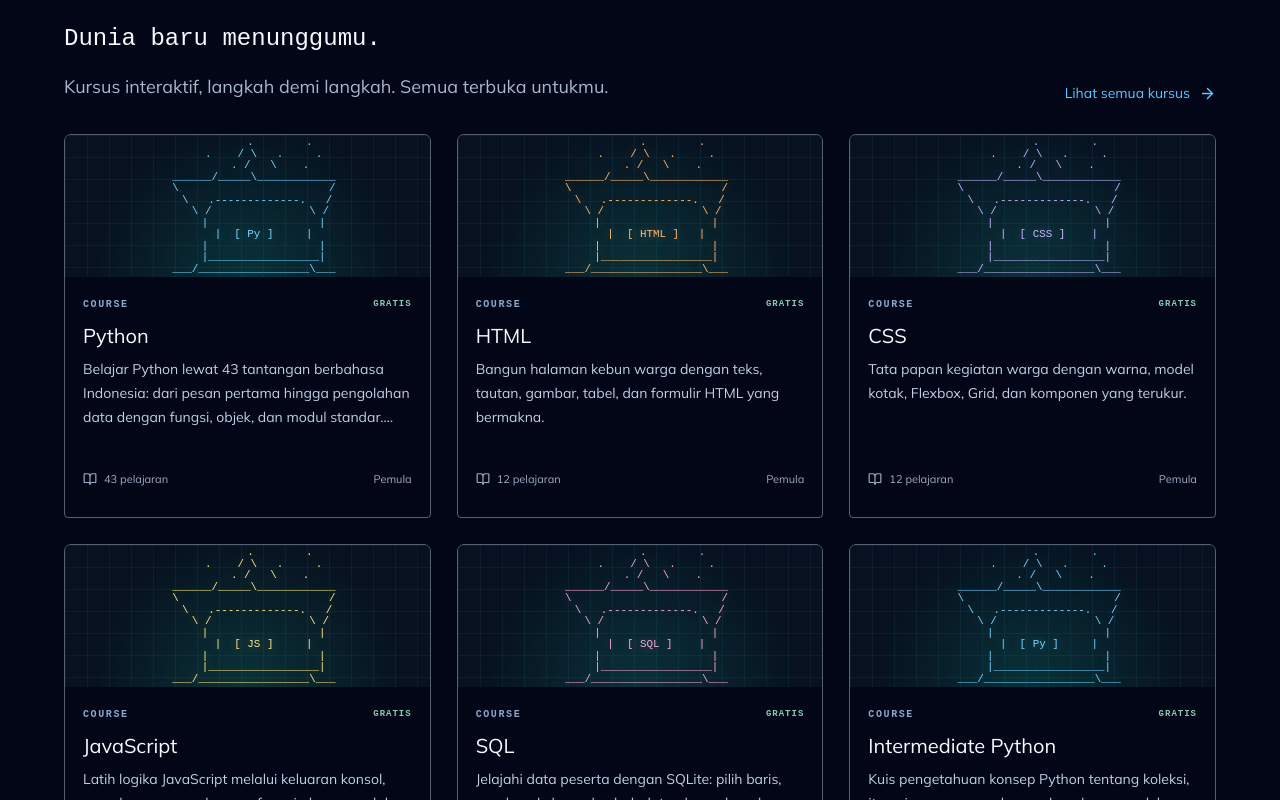
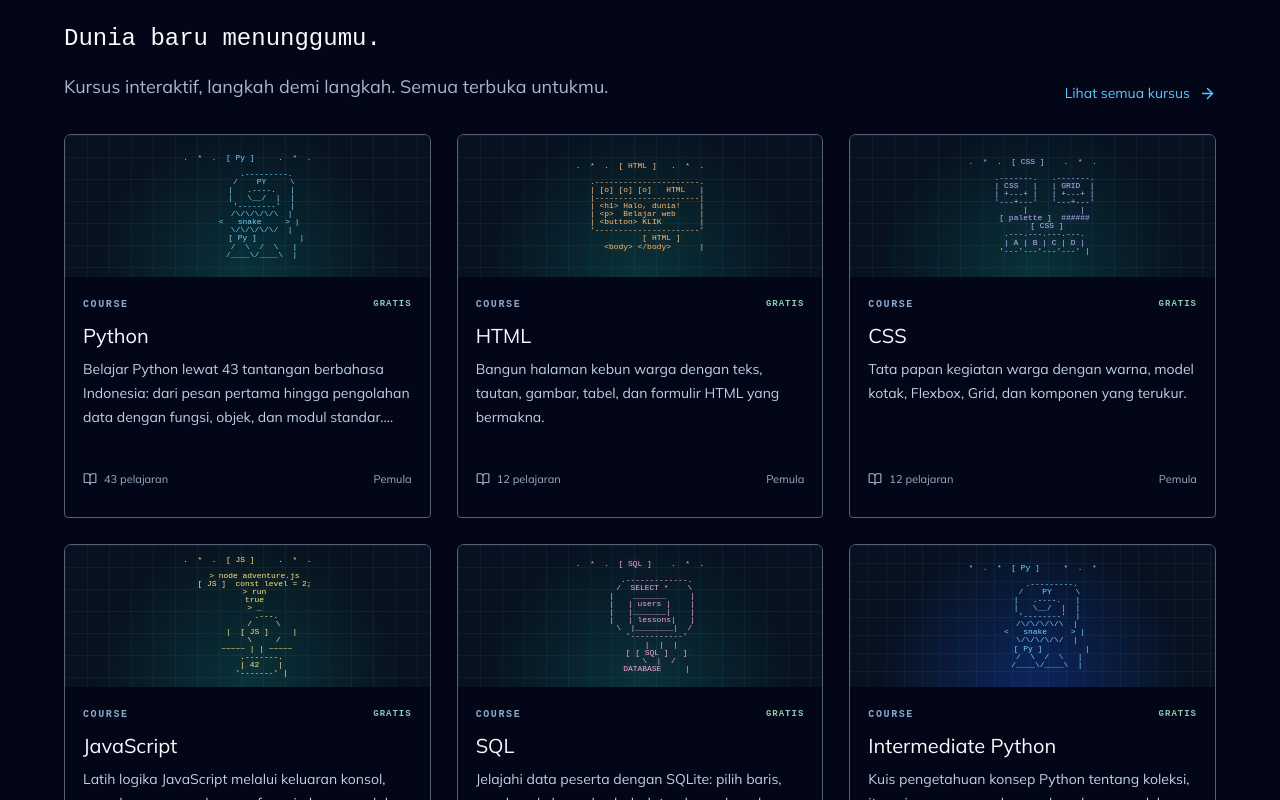
Before and after one commit to Fuckinsomnia/codequest, a React (Vite) app: page / in a window 1280 px wide. Shown: the part 1500-2300 px from the top of the page. Built offline with nearby package versions, Linux system fonts and the light colour scheme.

Commit message:
Add unique ASCII art for every course and project

```diff
--- /dev/null
+++ b/src/ascii-art.js
@@ -0,0 +1,355 @@
+const courseArt = {
+  python: tag => String.raw`
+        .---------.
+       /    PY     \
+      |   .----.   |
+      |   \__/  |  |
+       '--------'  |
+      /\/\/\/\/\  |
+     <   snake     > |
+      \/\/\/\/\/  |
+        ${tag}      |
+       /  \  /  \   |
+      /____\/____\  |`,
+  html: tag => String.raw`
+   .----------------------.
+   | [o] [o] [o]   HTML   |
+   |----------------------|
+   | <h1> Halo, dunia!    |
+   | <p>  Belajar web     |
+   | <button> KLIK        |
+   '----------------------'
+          ${tag}
+      <body> </body>      |`,
+  css: tag => String.raw`
+     .-------.   .-------.
+     | CSS   |   | GRID  |
+     | +---+ |   | +---+ |
+     '---+---'   '---+---'
+         |           |
+     [ palette ]  ######
+        ${tag}
+     .---.---.---.---.
+     | A | B | C | D |
+     '---'---'---'---' |`,
+  javascript: tag => String.raw`
+   > node adventure.js
+   [ JS ]  const level = 2;
+   > run
+   true
+   > _
+        .---.
+       /     \
+      |  ${tag}  |
+       \     /
+    ~~~~~ | | ~~~~~
+      .-------.
+      | 42    |
+      '-------' |`,
+  sql: tag => String.raw`
+       .-------------.
+      /  SELECT *    \
+     |    _______     |
+     |   | users |    |
+     |   |_______|    |
+     |   | lessons|   |
+      \  |________|  /
+       '-----------'
+         |  |  |
+       [ ${tag} ]
+        \  |  /
+       DATABASE     |`,
+  numpy: tag => String.raw`
+      [ 1  2  3 ]
+      [ 4  5  6 ]     .-.
+      [ 7  8  9 ]     |Np|
+          \ | /      '-'
+           \|/
+      +---------+
+      | ARRAY   |
+      +---------+
+        ${tag}
+       [ fast ] [ math ] |`,
+  pandas: tag => String.raw`
+      +------+-------+
+      | ID   |  XP   |
+      +------+-------+
+      | 01   |  120  |
+      | 02   |   90  |
+      | 03   |  200  |
+      +------+-------+
+          ${tag}
+      (Pd)  tidy data
+       \___________/ |`,
+  matplotlib: tag => String.raw`
+      120 |        *
+       90 |     *     *
+       60 |   *    *     *
+          |----------------
+             DATA
+
+      [ ${tag} ]
+       /\    /\    /\
+      /  \  /  \  /  \ |`,
+  'machine-learning': tag => String.raw`
+         o           o
+          \         /
+      o -- o -- o -- o
+          / \     / \
+         o   o   o   o
+
+      [ ${tag} ]
+        train -> predict
+       .---------------.
+       | accuracy: up  |
+       '---------------' |`,
+  'gen-ai': tag => String.raw`
+          .---------.
+         |   AI     |
+      o--|   o o   |--o
+         |   ___   |
+         '---------'
+            / | \
+          _/  |  \_
+        [ ${tag} ]
+       prompt -> model
+      .---------------.
+      |  hello, human |
+      '---------------' |`,
+  react: tag => String.raw`
+           .
+       .       .
+      .   ${tag}   .
+           |
+       < App >
+      +---------+
+      |   UI    |
+      +----+----+
+           |
+       <State>
+      +---------+
+      | render |
+      '---------' |`,
+  nodejs: tag => String.raw`
+        .-----------.
+       |   NODE     |
+    .--+-----------+--.
+    | []  []  []  []  |
+    |  server stack  |
+    '----------------'
+        |  |  |  |
+      [ ${tag} ]
+       request -> response
+      .---------------.
+      |   online      |
+      '---------------' |`,
+  p5js: tag => String.raw`
+     +-----------------+
+     |     .      *    |
+     |   .     / \     |
+     |    /\  /   \    |
+     |   /  \ \   /    |
+     +-----------------+
+          ${tag}
+       create -> draw
+      .-----------------.
+      | imagination ON  |
+      '-----------------' |`,
+  'command-line': tag => String.raw`
+   user@codequest:~$
+   > learn --level 2
+   [OK] materi dimuat
+   > build --offline
+   [OK] siap
+   > _
+       .-----------.
+       | ${tag}     |
+       '-----------'
+      /  |  |  |  \
+     [ls][cd][git][run] |`,
+  'git-github': tag => String.raw`
+         o---o---o  main
+        /
+   o---o---o---o  feature
+        \    |
+         o--o
+      [ ${tag} ]
+       commit -> push
+      .---------------.
+      | remote: synced|
+      '---------------' |`,
+  'github-copilot': tag => String.raw`
+      .--.        .--.
+      |Co|  <-->  |AI|
+      '--'        '--'
+       \          /
+        '--------'
+       [ ${tag} ]
+      suggest -> accept
+     .------------.
+     | code assist|
+     '------------' |`,
+  'ui-ux-design': tag => String.raw`
+   +--------------------+
+   | [logo]     [nav]   |
+   +--------------------+
+   | HERO       [image] |
+   | [button]  [button] |
+   +---------+----------+
+   | CARD    | CARD     |
+   +---------+----------+
+      [ ${tag} ]
+      wire -> polish |`,
+  cpp: tag => String.raw`
+     [ C++ ] -----> [ .exe ]
+       / | \
+   <io> <stl> <vector>
+       \ | /
+     [ compile ]
+       [ ${tag} ]
+      .-------------.
+      | speed: high |
+      '-------------' |`,
+  'c-sharp': tag => String.raw`
+       #   .NET
+     +---------+
+     |   C#    |
+     +----+----+
+          |
+      [ class ]
+          |
+     +----+----+
+     |  ${tag}  |
+     '---------'
+        sharp
+       /  |  \ |`,
+  java: tag => String.raw`
+        (  )
+         ) (   JAVA
+        (  )
+     .-----------.
+     |  { }      |
+     |  class    |
+     '-----------'
+       [ ${tag} ]
+      compile once
+      run anywhere  |`,
+  'data-structures-and-algorithms': tag => String.raw`
+           o
+          /|\
+         o o o
+        /| |\
+       o o o o
+      /| | | \
+     o  o o  o
+       [ ${tag} ]
+      O(n) -> O(log n)
+     +-------------+
+     | solve fast  |
+     '-------------' |`,
+  lua: tag => String.raw`
+          .-.
+        /     \
+       |  Lua  |
+        \     /
+          '-'
+       [ ${tag} ]
+      script -> magic
+     .-------------.
+     |  lightweight|
+     '-------------' |`,
+  phaser: tag => String.raw`
+   +-----------------+
+   |   ^       []    |
+   |  <O>    /_\    |
+   |   |     GAME   |
+   +-----------------+
+       [ ${tag} ]
+      player -> world
+     .---------------.
+     |  LEVEL UP!   |
+     '---------------' |`,
+};
+
+const projectArt = {
+  'personal-page': () => String.raw`
+     .-----------------.
+     | [@]  Ayu        |
+     |-----------------|
+     | HELLO, WORLD    |
+     | [about] [work]  |
+     '-----------------'
+        personal web`,
+  pomodoro: () => String.raw`
+          .---.
+       .-' 25  '-.
+      /     :     \
+     |     00      |
+      \    FOCUS   /
+       '-.______.-'
+        [ start ]`,
+  budget: () => String.raw`
+      .-------------.
+     /   Rp150.000  \
+    |    _______    |
+    |   |  coin  |  |
+    |   |_______|  |
+     \   SAVE MORE /
+      '-----------'
+       [ budget ]`,
+  'quiz-game': () => String.raw`
+     +-----------------+
+     | Q: 2 + 2 = ?    |
+     | [A] 3  [B] 4    |
+     | [C] 5  [D] 6    |
+     +-----------------+
+        score: 100
+       [ quiz game ]`,
+  'data-detective': () => String.raw`
+         .---.
+        /     \
+       |  ?    |
+        \     /
+         '---'
+           |
+      +---------+
+      | SQL     |
+      | 5 clues |
+      '---------'
+      [ detective ]`,
+  'pixel-garden': () => String.raw`
+     +-----------------+
+     | .  .  *  .  .  . |
+     | .  /\ *  .  /\ . |
+     | * /  \  . /  \ *|
+     | . \__/  . \__/ .|
+     +-----------------+
+       plant pixels`,
+};
+
+const fallbackArt = tag => String.raw`
+      .-----------.
+     /             \
+    |    ${tag}      |
+     \             /
+      '-----------'
+     [ code quest ]
+      /  |  |  \\`;
+
+const levelMarks = {
+  Pemula: '.  *  .',
+  Menengah: '*  .  *',
+  Expert: '.  *  .  *  .',
+};
+
+export function getCourseArt(course) {
+  const label = String(course.symbol || course.id || 'CQ').slice(0, 6);
+  const tag = `[ ${label} ]`.slice(0, 9).padEnd(9, ' ');
+  const draw = courseArt[course.trackId || course.id] || fallbackArt;
+  const marks = levelMarks[course.level] || levelMarks.Pemula;
+  return `${marks}  ${tag}  ${marks}\n${draw(tag)}`;
+}
+
+export function getProjectArt(projectId) {
+  return (projectArt[projectId] || fallbackArt)('[ PROJ ]');
+}
--- a/src/ascii.css
+++ b/src/ascii.css
@@ -108,6 +108,8 @@
 .course-art.pink,
 .course-art.green,
 .course-art.blue {
+  --grid-size: 22px;
+  --level-glow: #0f766e55;
   display: flex;
   align-items: center;
   justify-content: center;
@@ -115,9 +117,12 @@
   background-image:
     linear-gradient(#38bdf812 1px, transparent 1px),
     linear-gradient(90deg, #38bdf812 1px, transparent 1px),
-    radial-gradient(circle at 50% 100%, #0f766e55, transparent 68%);
-  background-size: 22px 22px, 22px 22px, 100% 100%;
+    radial-gradient(circle at 50% 100%, var(--level-glow), transparent 68%);
+  background-size: var(--grid-size) var(--grid-size), var(--grid-size) var(--grid-size), 100% 100%;
 }
+
+.course-art.level-menengah { --grid-size: 18px; --level-glow: #1d4ed855; }
+.course-art.level-expert { --grid-size: 26px; --level-glow: #7e22ce55; }
 
 .course-art { --ascii-color: #7dd3fc; }
 .course-art.purple { --ascii-color: #c4b5fd; }
@@ -134,17 +139,17 @@
   justify-content: center;
   width: 100%;
   height: 100%;
-  padding: 10px 6px;
+  padding: 4px 6px;
   overflow: hidden;
   color: var(--ascii-color);
-  font-size: clamp(6px, .85vw, 11px);
-  line-height: 1.06;
+  font-size: clamp(6px, .62vw, 8.5px);
+  line-height: 1.02;
   text-align: center;
   text-shadow: 0 0 12px color-mix(in srgb, var(--ascii-color) 45%, transparent);
 }
 
 .course-art.large .ascii-scene-course {
-  font-size: clamp(10px, 1.5vw, 22px);
+  font-size: clamp(9px, 1.15vw, 17px);
   opacity: .34;
 }
 
--- a/src/components.jsx
+++ b/src/components.jsx
@@ -6,6 +6,7 @@ import { html } from '@codemirror/lang-html';
 import { sql } from '@codemirror/lang-sql';
 import { oneDark } from '@codemirror/theme-one-dark';
 import { ArrowRight, BookOpen, Check, Clock } from 'lucide-react';
+import { getCourseArt, getProjectArt } from './ascii-art';
 export const route = path => { window.location.hash = path; };
 
 const asciiScenes = {
@@ -58,23 +59,10 @@ export function Editor({ value, onChange, language, height = '360px', readOnly =
   return <CodeMirror value={value} onChange={onChange} extensions={extensions} theme={oneDark} height={height} readOnly={readOnly} basicSetup={{lineNumbers:true,foldGutter:false,highlightActiveLine:true,autocompletion:true}} aria-label="Editor kode"/>;
 }
 export function CourseArt({ course, large = false }) {
-  const label = String(course.symbol || course.id).slice(0, 7);
-  const badge = `[ ${label} ]`.slice(0, 9).padEnd(9, ' ');
-  const art = String.raw`
-          .        .
-     .    / \   .     .
-       . /   \    .
-  ______/_____\____________
-  \                       /
-   \   .-------------.   /
-    \ /               \ /
-     |                 |
-     |  ${badge}  |
-     |                 |
-     |_________________|
-  ___/_________________\___
-       .   .     .   .`;
-  return <div className={`course-art ${course.theme || 'blue'} ${large ? 'large' : ''}`} aria-hidden="true"><pre className="ascii-scene ascii-scene-course">{art}</pre></div>;
+  const artKey = course.artId || course.trackId || course.id || 'codequest';
+  const levelClass = course.level ? `level-${course.level.toLowerCase()}` : '';
+  const art = course.artId ? getProjectArt(course.artId) : getCourseArt(course);
+  return <div className={`course-art ${course.theme || 'blue'} ${levelClass} ${large ? 'large' : ''}`} data-art={artKey} aria-hidden="true"><pre className="ascii-scene ascii-scene-course">{art}</pre></div>;
 }
 export function CourseCard({course,state,index}) {
   const done = course.lessons.filter(l=>state.completed.includes(l.id)).length;
@@ -83,4 +71,4 @@ export function CourseCard({course,state,index}) {
 export function SectionHeading({eyebrow,title,description,children}) { return <div className="section-heading"><div>{eyebrow && <p className="eyebrow accent">{eyebrow}</p>}<h2>{title}</h2>{description && <p>{description}</p>}</div>{children}</div>; }
 export function Empty({title,description,action}) { return <div className="empty"><AsciiMark>{'</>'}</AsciiMark><h3>{title}</h3><p>{description}</p>{action}</div>; }
 export function Stat({icon:Icon,label,value}) { return <div className="stat"><Icon size={23}/><div><strong>{value}</strong><span>{label}</span></div></div>; }
-export function ProjectCard({project,done=0}) { return <a className="project-card" href={`#/projects/${project.id}`}><CourseArt course={{theme:project.theme,symbol:project.id==='pomodoro'?'25:00':project.id==='budget'?'Rp':project.id==='data-detective'?'SQL':project.id==='pixel-garden'?'✦':'</>'}}/><div className="project-body"><span className="eyebrow">GUIDED PROJECT · {project.difficulty.toUpperCase()}</span><h3>{project.title}</h3><p>{project.summary}</p><div className="card-meta"><span>{project.course}</span><span><Clock size={14}/>{project.time}</span></div><div className="project-cta">{done === project.steps.length ? <><Check size={17}/>Selesai</> : <>Mulai membangun <ArrowRight size={16}/></>}</div></div></a>; }
+export function ProjectCard({project,done=0}) { return <a className="project-card" href={`#/projects/${project.id}`}><CourseArt course={{artId:project.id,theme:project.theme}}/><div className="project-body"><span className="eyebrow">GUIDED PROJECT · {project.difficulty.toUpperCase()}</span><h3>{project.title}</h3><p>{project.summary}</p><div className="card-meta"><span>{project.course}</span><span><Clock size={14}/>{project.time}</span></div><div className="project-cta">{done === project.steps.length ? <><Check size={17}/>Selesai</> : <>Mulai membangun <ArrowRight size={16}/></>}</div></div></a>; }
```
Also changed, not shown: tests/browser.mjs (+2 -2 lines), 1 other file (tests, documents, lock files or other folders).
